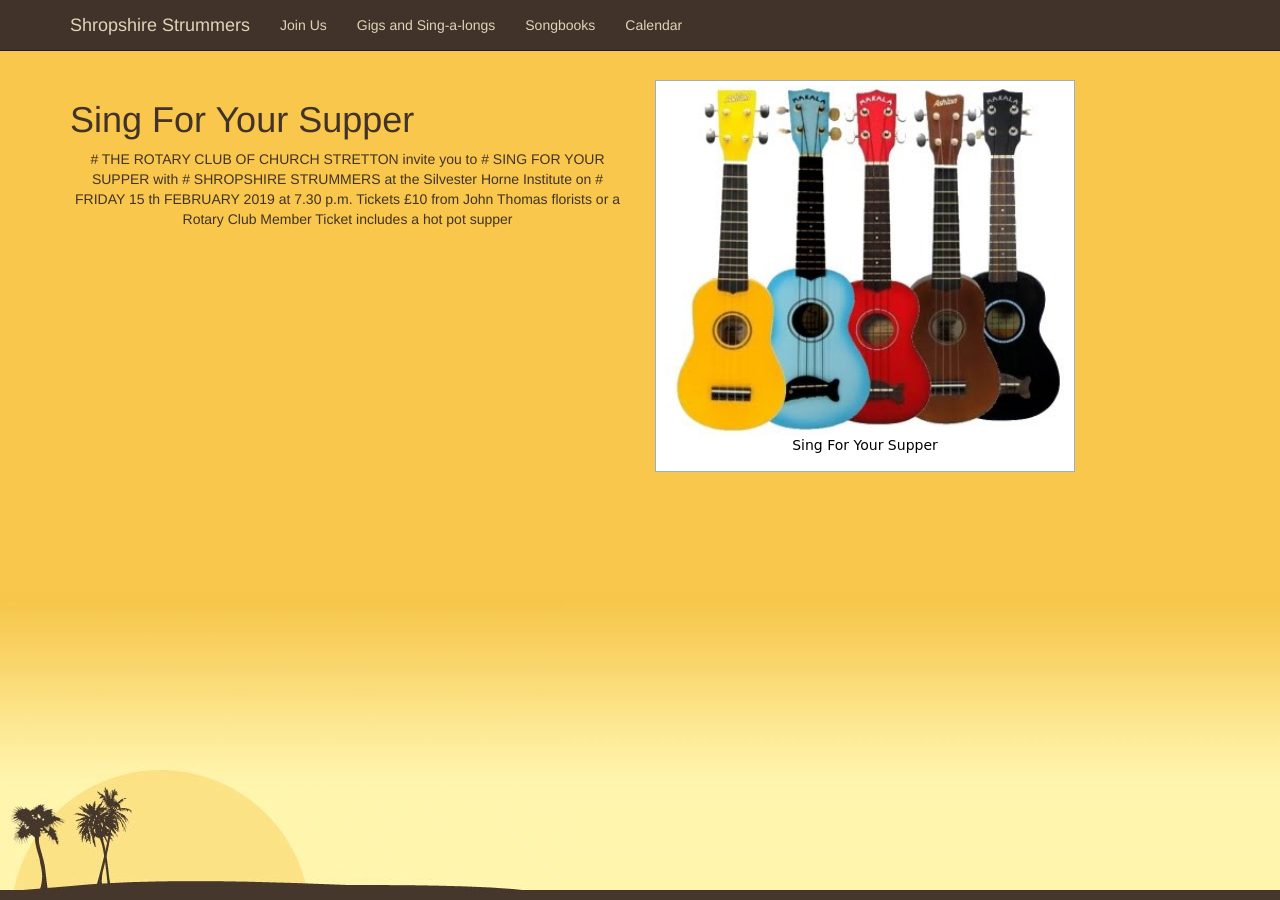
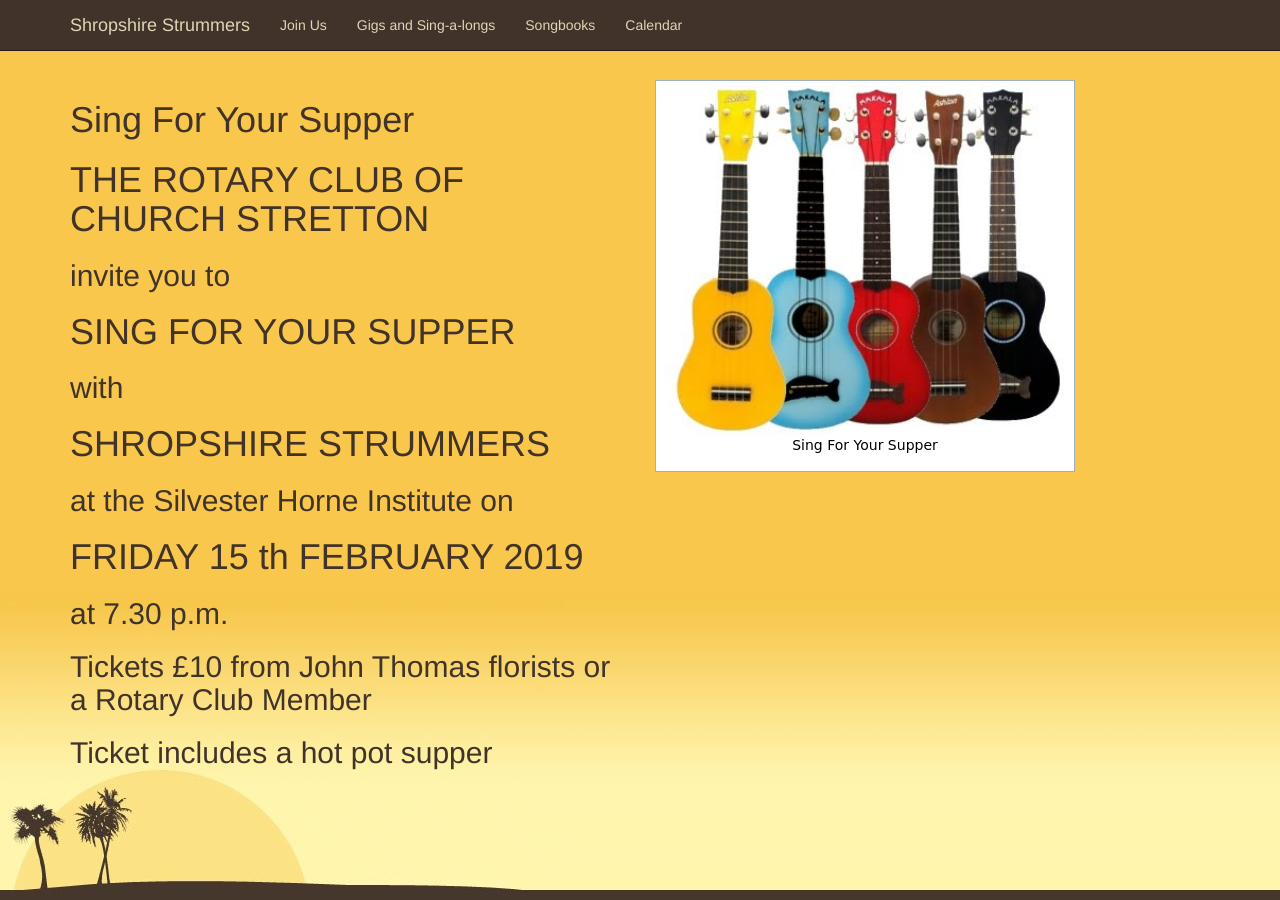
Before and after one commit to joejcollins/ShropshireStrummers, a Jekyll site: the page built from index.md, in a window 1280 px wide. Built offline with Jekyll 4.4.1, drawn with Linux system fonts in a browser that asks for light colours.

Commit message:
Not centred

```diff
--- a/index.md
+++ b/index.md
@@ -4,25 +4,23 @@
 image: five_ukes.jpg
 caption: Sing For Your Supper
 ---
-<center>
+
 # THE ROTARY CLUB OF CHURCH STRETTON
 
-invite you to
+## invite you to
 
 # SING FOR YOUR SUPPER
 
-with
+## with
 
 # SHROPSHIRE STRUMMERS
 
-at the Silvester Horne Institute on
+## at the Silvester Horne Institute on
 
 # FRIDAY 15 th FEBRUARY 2019
 
-at 7.30 p.m.
+## at 7.30 p.m.
 
-Tickets £10 from John Thomas florists or a Rotary Club Member
+## Tickets £10 from John Thomas florists or a Rotary Club Member
 
-Ticket includes a hot pot supper
-
-</center>
+## Ticket includes a hot pot supper
```
